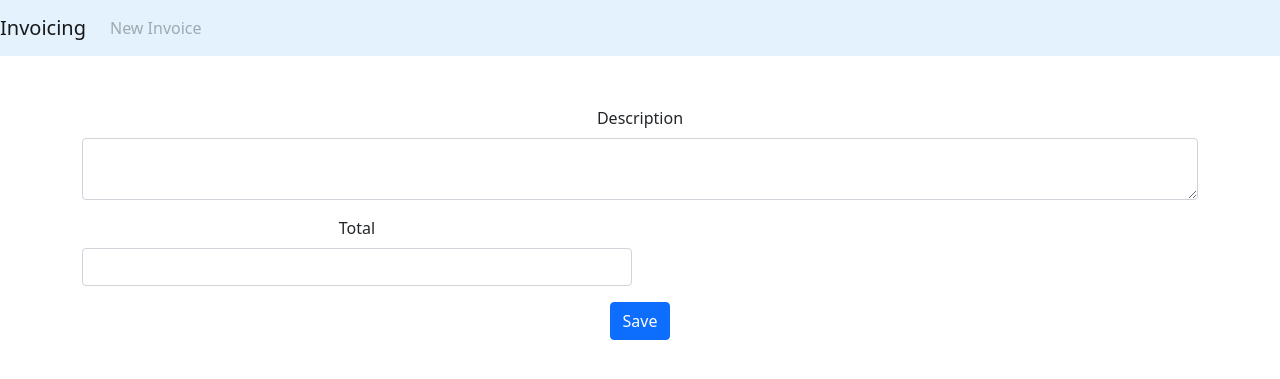
After one commit to xmudrii/django-invoices, a Django app: template invoices_app/templates/edititem.html in a window 1280 px wide. The commit adds this page. Shown: the top 379 px of the page. Run offline with Django 3.2, Linux system fonts and the light colour scheme; the template is opened without the code that fills it, so the values that code supplies are empty, except form fields; tables that the repository leaves empty hold one stand-in row (values such as "Sample post"); form fields are guessed from the names that the template uses.

Commit message:
Support for editing invoice items
Signed-off-by: Marko Mudrinić <mudrinic.mare@gmail.com>

```diff
--- a/invoices_app/templates/edit.html
+++ b/invoices_app/templates/edit.html
@@ -113,7 +113,7 @@
           </div>
           <div class="col-md-12">
               <label for="{{ form.remarks.id_for_label }}" class="form-label">{{ form.remarks.label_tag }}</label>
-              <input type="text" class="form-control" id="{{ form.remarks.id_for_label }}" name="{{ form.remarks.name }}" value="{{ form.remarks.value }}">
+              <textarea class="form-control" id="{{ form.remarks.id_for_label }}" name="{{ form.remarks.name }}">{{ form.remarks.value }}</textarea>
               {% if form.remarks.errors %}
                 <div class="alert alert-danger">
                     <ul style="text-align: left">
@@ -138,7 +138,7 @@
         <tbody>
             {% for item in items %}
                 <tr>
-                    <th scope="row"><a href="">{{ item.description }}</a></th>
+                    <th scope="row"><a href="{% url 'invoices_app:edititem' item.id %}">{{ item.description }}</a></th>
                     <td>{{ item.total }}</td>
                 </tr>
             {% endfor %}
--- /dev/null
+++ b/invoices_app/templates/edititem.html
@@ -0,0 +1,40 @@
+{% extends 'master.html' %}
+
+{% block title %}
+    Invoices - Edit item
+{% endblock %}
+
+{% block content %}
+    <form class="row g-3" method="post" action="{% url 'invoices_app:edititem' item_id %}">
+        {% csrf_token %}
+          <div class="col-md-12">
+              <label for="{{ form.description.id_for_label }}" class="form-label">{{ form.description.label_tag }}</label>
+              <textarea class="form-control" id="{{ form.description.id_for_label }}" name="{{ form.description.name }}">{{ form.description.value }}</textarea>
+              {% if form.description.errors %}
+                <div class="alert alert-danger">
+                    <ul style="text-align: left">
+                        {% for error in form.description.errors %}
+                            <li>{{ error }}</li>
+                        {% endfor %}
+                    </ul>
+                </div>
+              {% endif %}
+          </div>
+          <div class="col-md-6">
+              <label for="{{ form.total.id_for_label }}" class="form-label">{{ form.total.label_tag }}</label>
+              <input type="text" class="form-control" id="{{ form.total.id_for_label }}" name="{{ form.total.name }}" value="{{ form.total.value }}">
+              {% if form.total.errors %}
+                <div class="alert alert-danger">
+                    <ul style="text-align: left">
+                        {% for error in form.total.errors %}
+                            <li>{{ error }}</li>
+                        {% endfor %}
+                    </ul>
+                </div>
+              {% endif %}
+          </div>
+          <div class="col-12">
+              <button type="submit" class="btn btn-primary">Save</button>
+          </div>
+    </form>
+{% endblock %}
--- a/invoices_app/templates/new.html
+++ b/invoices_app/templates/new.html
@@ -113,7 +113,7 @@
           </div>
           <div class="col-md-12">
               <label for="{{ form.remarks.id_for_label }}" class="form-label">{{ form.remarks.label_tag }}</label>
-              <input type="text" class="form-control" id="{{ form.remarks.id_for_label }}" name="{{ form.remarks.name }}">
+              <textarea class="form-control" id="{{ form.remarks.id_for_label }}" name="{{ form.remarks.name }}"></textarea>
               {% if form.remarks.errors %}
                 <div class="alert alert-danger">
                     <ul style="text-align: left">
--- a/invoices_app/urls.py
+++ b/invoices_app/urls.py
@@ -7,6 +7,7 @@ urlpatterns = [
     path('', views.index, name='index'),
     path('invoices/', views.invoices, name='invoices'),
     path('invoice/new/', views.invoice_new, name='new'),
-    path('invoice/edit/<int:invoice_id>/', views.invoice_edit, name='edit'),
-    path('invoice/additem/<int:invoice_id>', views.invoice_add_item, name='additem')
+    path('invoice/additem/<int:invoice_id>', views.invoice_add_item, name='additem'),
+    path('invoice/edititem/<int:item_id>', views.invoice_edit_item, name='edititem'),
+    path('invoice/edit/<int:invoice_id>/', views.invoice_edit, name='edit')
 ]
```
Also changed, not shown: invoices_app/views.py (+25 -1 lines).
